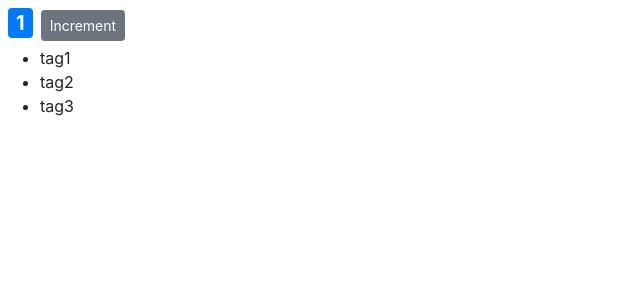
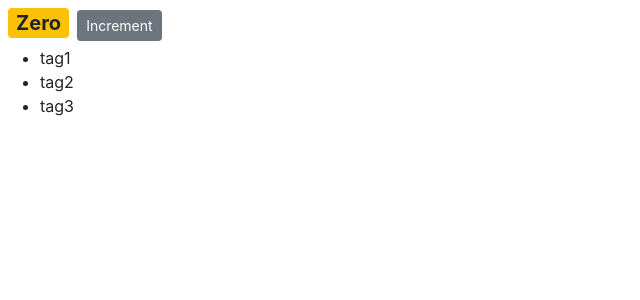
Before and after one commit to dwyfrequency/counter-app, a React (Create React App) app: page / in a window 1280 px wide. Shown: the top 300 px of the page, without its empty margins (0-640 px from the left). Built offline with nearby package versions, Linux system fonts and the light colour scheme.

Commit message:
adding refactored methods in counter file

```diff
--- a/src/components/counter.jsx
+++ b/src/components/counter.jsx
@@ -18,7 +18,7 @@ class Counter extends Component {
 
   // state is a special property that includes any data that this component needs
   state = {
-    count: 1,
+    count: 0,
     tags: ["tag1", "tag2", "tag3"]
   };
 
@@ -28,16 +28,14 @@ class Counter extends Component {
   };
 
   render() {
-    const classes = this.getBadgeClasses();
-
     return (
       // use React.Fragment if you dont want to show a wrapping div
       <React.Fragment>
-        <span style={this.styles} className={classes}>
+        <span style={this.styles} className={this.getBadgeClasses()}>
           {this.formatCount()}
         </span>
         <button
-          onClick={this.handleIncrement}
+          onClick={() => this.handleIncrement({ id: 1 })}
           className="btn btn-secondary btn-sm"
         >
           Increment
@@ -47,8 +45,9 @@ class Counter extends Component {
     );
   }
 
-  handleIncrement = () => {
-    console.log(this.state.count + 1);
+  handleIncrement = product => {
+    console.log(product);
+    this.setState({ count: ++this.state.count });
   };
 
   renderTags() {
```
